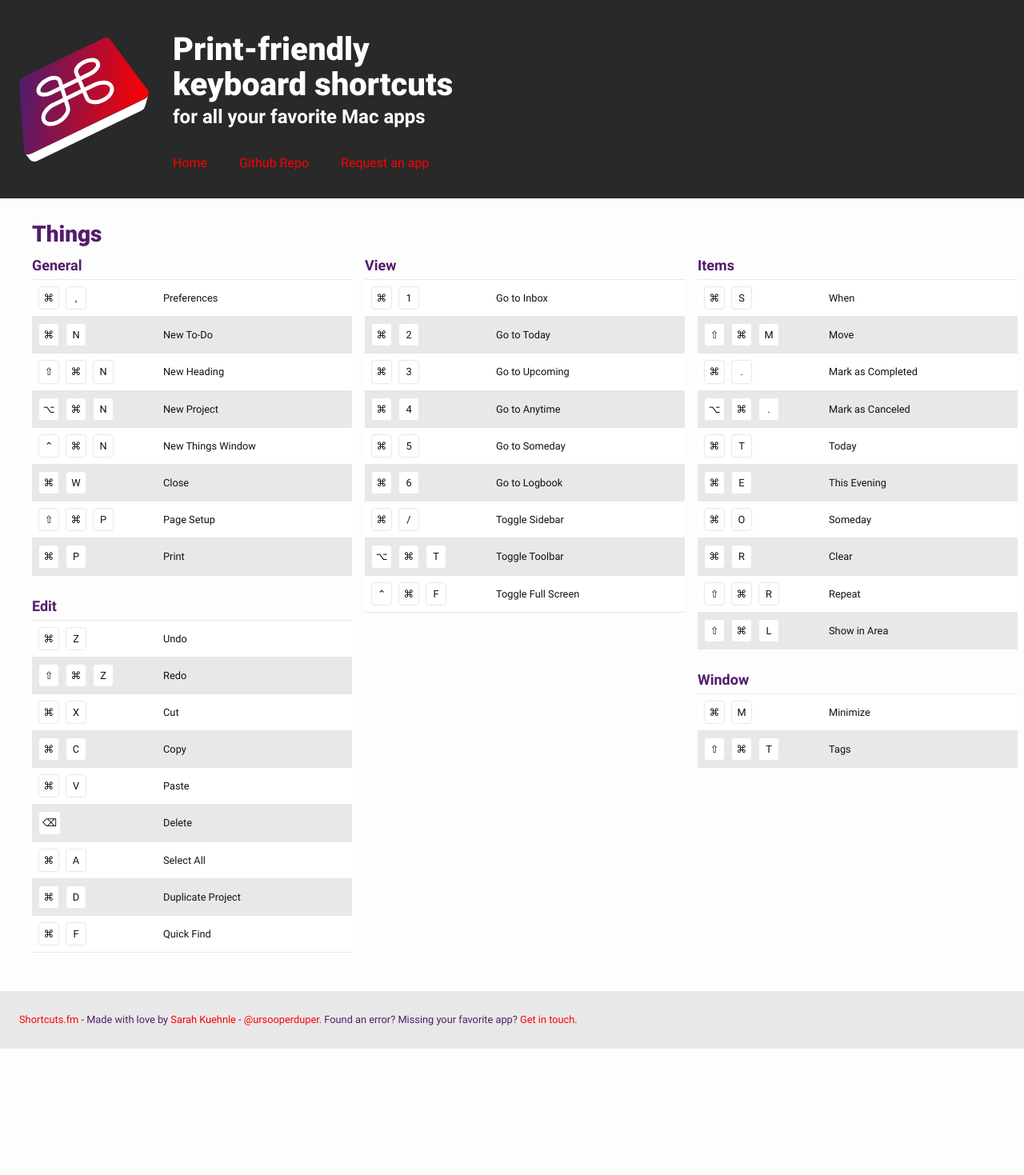
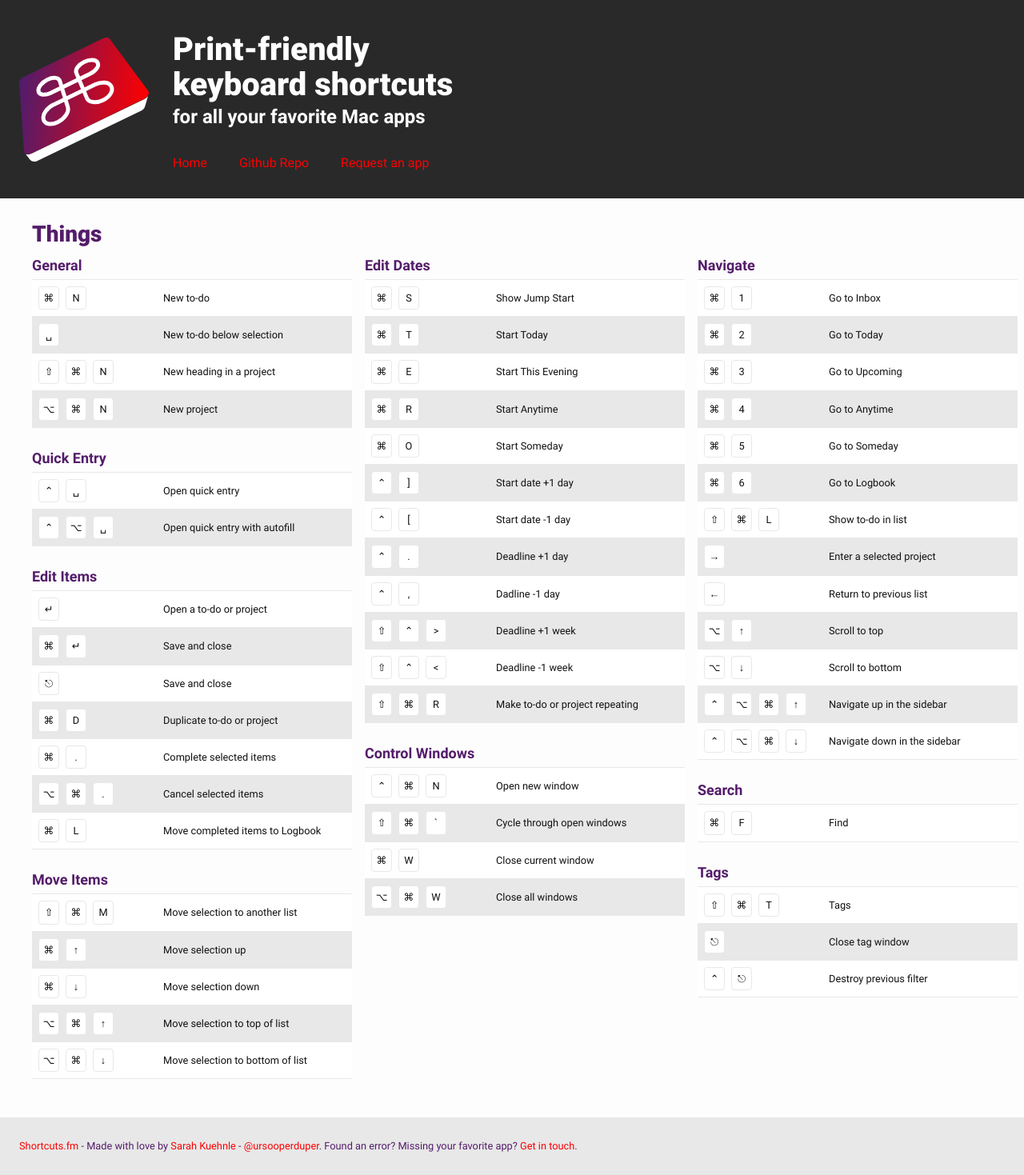
Before and after one commit to ursooperduper/shortcuts-fm, a Jekyll site: the page built from _shortcuts/things.md, in a window 1280 px wide. Shown: the whole page at 80% size. Built offline with Jekyll 4.4.1, drawn with Linux system fonts in a browser that asks for light colours; before the commit the page ends 1311 px from its top, so only the background shows below that.

Commit message:
Updates keyboard shortcuts for Things with missing shortcuts and better categorization.

```diff
--- a/_data/things.yml
+++ b/_data/things.yml
@@ -2,65 +2,124 @@
 
 sections:
   - general
-  - edit
-  - view
-  - items
-  - window
+  - quick entry
+  - edit items
+  - move items
+  - edit dates
+  - control windows
+  - navigate
+  - search
+  - tags
 
 general:
-  - shortcut: ⌘ ,
-    desc: Preferences
+  - shortcut: ⌘ N
+    desc: New to-do
 
-  - shortcut: ⌘ N
-    desc: New To-Do
+  - shortcut: ␣
+    desc: New to-do below selection
 
   - shortcut: ⇧ ⌘ N
-    desc: New Heading
+    desc: New heading in a project
 
   - shortcut: ⌥ ⌘ N
-    desc: New Project
+    desc: New project
 
+quick entry:
+  - shortcut: ⌃ ␣
+    desc: Open quick entry
+
+  - shortcut: ⌃ ⌥ ␣
+    desc: Open quick entry with autofill
+
+edit items:
+  - shortcut: ↵
+    desc: Open a to-do or project
+
+  - shortcut: ⌘ ↵
+    desc: Save and close
+
+  - shortcut: ⎋
+    desc: Save and close
+
+  - shortcut: ⌘ D
+    desc: Duplicate to-do or project
+
+  - shortcut: ⌘ .
+    desc: Complete selected items
+
+  - shortcut: ⌥ ⌘ .
+    desc: Cancel selected items
+
+  - shortcut: ⌘ L
+    desc: Move completed items to Logbook
+
+move items:
+  - shortcut: ⇧ ⌘ M
+    desc: Move selection to another list
+
+  - shortcut: ⌘ ↑
+    desc: Move selection up
+
+  - shortcut: ⌘ ↓
+    desc: Move selection down
+
+  - shortcut: ⌥ ⌘ ↑
+    desc: Move selection to top of list
+
+  - shortcut: ⌥ ⌘ ↓
+    desc: Move selection to bottom of list
+
+edit dates:
+  - shortcut: ⌘ S
+    desc: Show Jump Start
+
+  - shortcut: ⌘ T
+    desc: Start Today
+
+  - shortcut: ⌘ E
+    desc: Start This Evening
+
+  - shortcut: ⌘ R
+    desc: Start Anytime
+
+  - shortcut: ⌘ O
+    desc: Start Someday
+
+  - shortcut: ⌃ ]
+    desc: Start date +1 day
+
+  - shortcut: ⌃ [
+    desc: Start date -1 day
+
+  - shortcut: ⌃ .
+    desc: Deadline +1 day
+
+  - shortcut: ⌃ ,
+    desc: Dadline -1 day
+
+  - shortcut: ⇧ ⌃ >
+    desc: Deadline +1 week
+
+  - shortcut: ⇧ ⌃ <
+    desc: Deadline -1 week
+
+  - shortcut: ⇧ ⌘ R
+    desc: Make to-do or project repeating
+
+control windows:
   - shortcut: ⌃ ⌘ N
-    desc: New Things Window
+    desc: Open new window
+
+  - shortcut: ⇧ ⌘ `
+    desc: Cycle through open windows
 
   - shortcut: ⌘ W
-    desc: Close
+    desc: Close current window
 
-  - shortcut: ⇧ ⌘ P
-    desc: Page Setup
+  - shortcut: ⌥ ⌘ W
+    desc: Close all windows
 
-  - shortcut: ⌘ P
-    desc: Print
-
-edit:
-  - shortcut: ⌘ Z
-    desc: Undo
-
-  - shortcut: ⇧ ⌘ Z
-    desc: Redo
-
-  - shortcut: ⌘ X
-    desc: Cut
-
-  - shortcut: ⌘ C
-    desc: Copy
-
-  - shortcut: ⌘ V
-    desc: Paste
-
-  - shortcut: ⌫
-    desc: Delete
-
-  - shortcut: ⌘ A
-    desc: Select All
-
-  - shortcut: ⌘ D
-    desc: Duplicate Project
-
-  - shortcut: ⌘ F
-    desc: Quick Find
-
-view:
+navigate:
   - shortcut: ⌘ 1
     desc: Go to Inbox
 
@@ -79,49 +138,41 @@
   - shortcut: ⌘ 6
     desc: Go to Logbook
 
-  - shortcut: ⌘ /
-    desc: Toggle Sidebar
+  - shortcut: ⇧ ⌘ L
+    desc: Show to-do in list
 
-  - shortcut: ⌥ ⌘ T
-    desc: Toggle Toolbar
+  - shortcut: →
+    desc: Enter a selected project
 
-  - shortcut: ⌃ ⌘ F
-    desc: Toggle Full Screen
+  - shortcut: ←
+    desc: Return to previous list
 
-items:
-  - shortcut: ⌘ S
-    desc: When
+  - shortcut: ⌥ ↑
+    desc: Scroll to top
 
-  - shortcut: ⇧ ⌘ M
-    desc: Move
+  - shortcut: ⌥ ↓
+    desc: Scroll to bottom
 
-  - shortcut: ⌘ .
-    desc: Mark as Completed
+  - shortcut: ⌃ ⌥ ⌘ ↑
+    desc: Navigate up in the sidebar
 
-  - shortcut: ⌥ ⌘ .
-    desc: Mark as Canceled
+  - shortcut: ⌃ ⌥ ⌘ ↓
+    desc: Navigate down in the sidebar
 
-  - shortcut: ⌘ T
-    desc: Today
+search:
+  - shortcut: ⌘ F
+    desc: Find
 
-  - shortcut: ⌘ E
-    desc: This Evening
-
-  - shortcut: ⌘ O
-    desc: Someday
-
-  - shortcut: ⌘ R
-    desc: Clear
-
-  - shortcut: ⇧ ⌘ R
-    desc: Repeat
-
-  - shortcut: ⇧ ⌘ L
-    desc: Show in Area
-
-window:
-  - shortcut: ⌘ M
-    desc: Minimize
-
+tags:
   - shortcut: ⇧ ⌘ T
     desc: Tags
+
+  - shortcut: ⎋
+    desc: Close tag window
+
+  - shortcut: ⌃ ⎋
+    desc: Destroy previous filter
+
+links:
+  - shortcut: ⌥ ⌘ ↵
+    desc: Open a link
--- a/_shortcuts/things.md
+++ b/_shortcuts/things.md
@@ -5,8 +5,12 @@
 data-file: things
 sections:
   - General
-  - Edit
-  - View
-  - Items
-  - Window
+  - Quick Entry
+  - Edit Items
+  - Move Items
+  - Edit Dates
+  - Control Windows
+  - Navigate
+  - Search
+  - Tags
 ---
```
